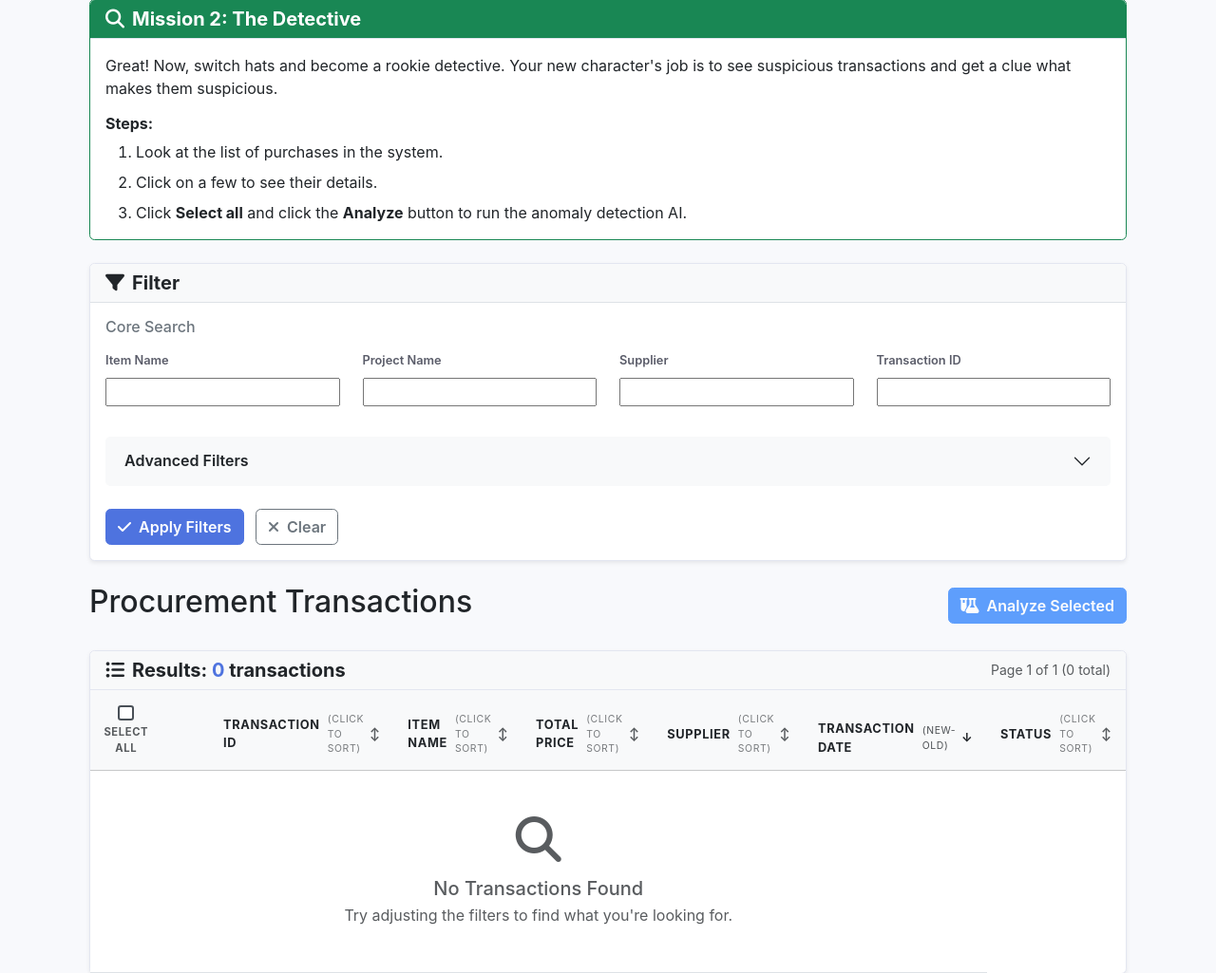
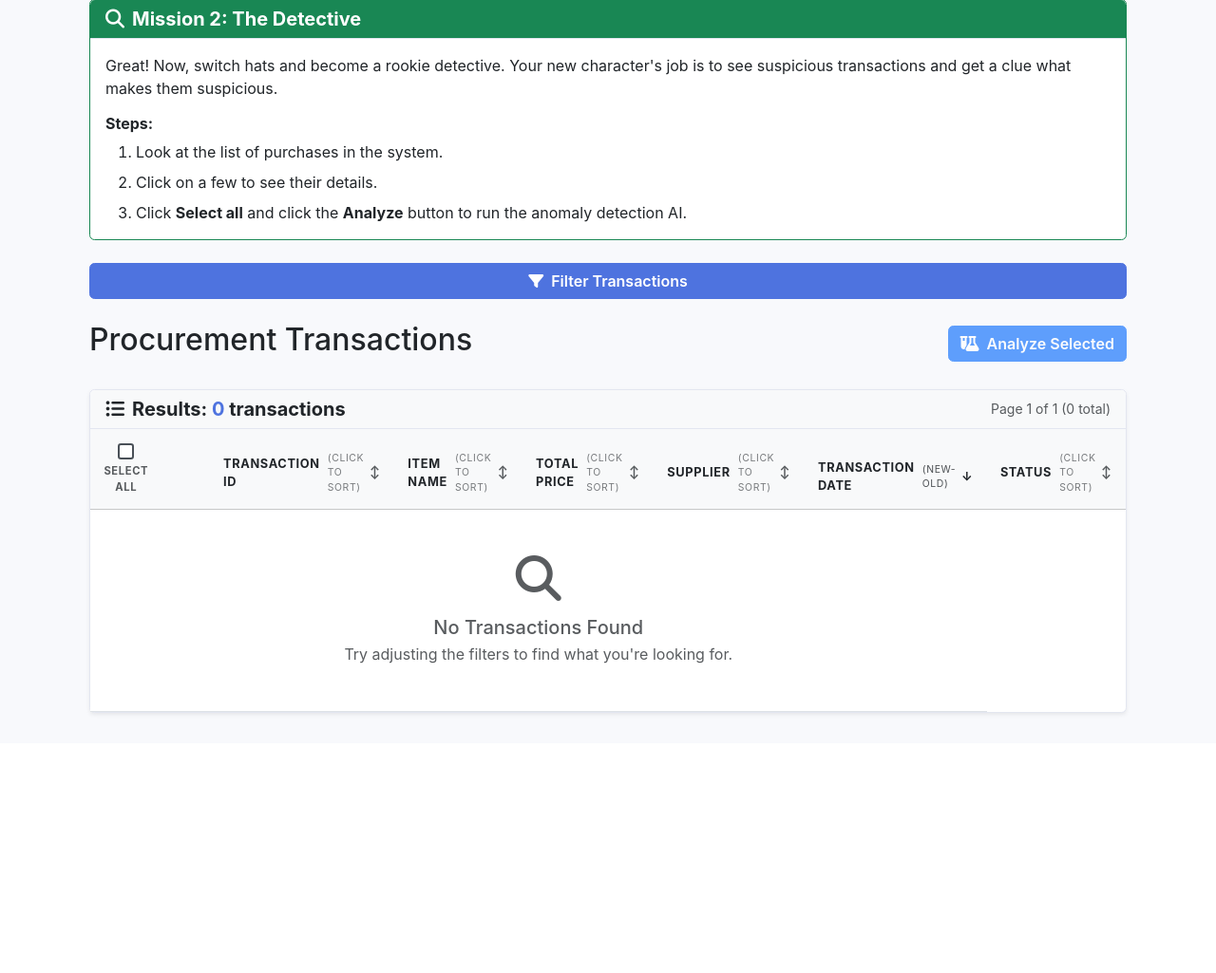
Before and after one commit to gabegtrrz/WatchdogAI, a Django app: page /analytics/transactions/ in a window 1280 px wide. Shown: the part 103-1128 px from the top of the page at 95% size. After the commit the page ends 857 px from the top, so only its background shows below. Run offline with Django 5.2, Linux system fonts and the light colour scheme; data that the repository does not hold is empty; parts of the project's set-up code (start-up, migrations or seed data) failed here and were passed over; some libraries are stand-ins or nearby versions.

Commit message:
working collapsible filter

```diff
--- a/templates/ai_analytics/transaction_list.html
+++ b/templates/ai_analytics/transaction_list.html
@@ -28,7 +28,15 @@
                 </div>
             </div>
 
-            <!-- Filter Form: Now separate from the selection form -->
+            <!-- Collapsible Filter Button -->
+            <div class="d-grid gap-2 mb-4">
+                <button class="btn btn-primary" type="button" data-bs-toggle="collapse" data-bs-target="#filter-container" aria-expanded="false" aria-controls="filter-container">
+                    <i class="fas fa-filter me-2"></i>Filter Transactions
+                </button>
+            </div>
+
+            <!-- Filter Form: Now collapsible -->
+            <div class="collapse" id="filter-container">
                 <div class="card shadow-sm mb-4">
                     <div class="card-header bg-light border-bottom">
                         <h5 class="mb-0 fw-bold"><i class="fas fa-filter me-2"></i>Filter</h5>
@@ -190,6 +198,7 @@
                                 </div>
                             </div>
                         </form>
+                    </div>
                 </div>
             </div>
 
```
Lines whose indentation alone changed are shown as unchanged.
